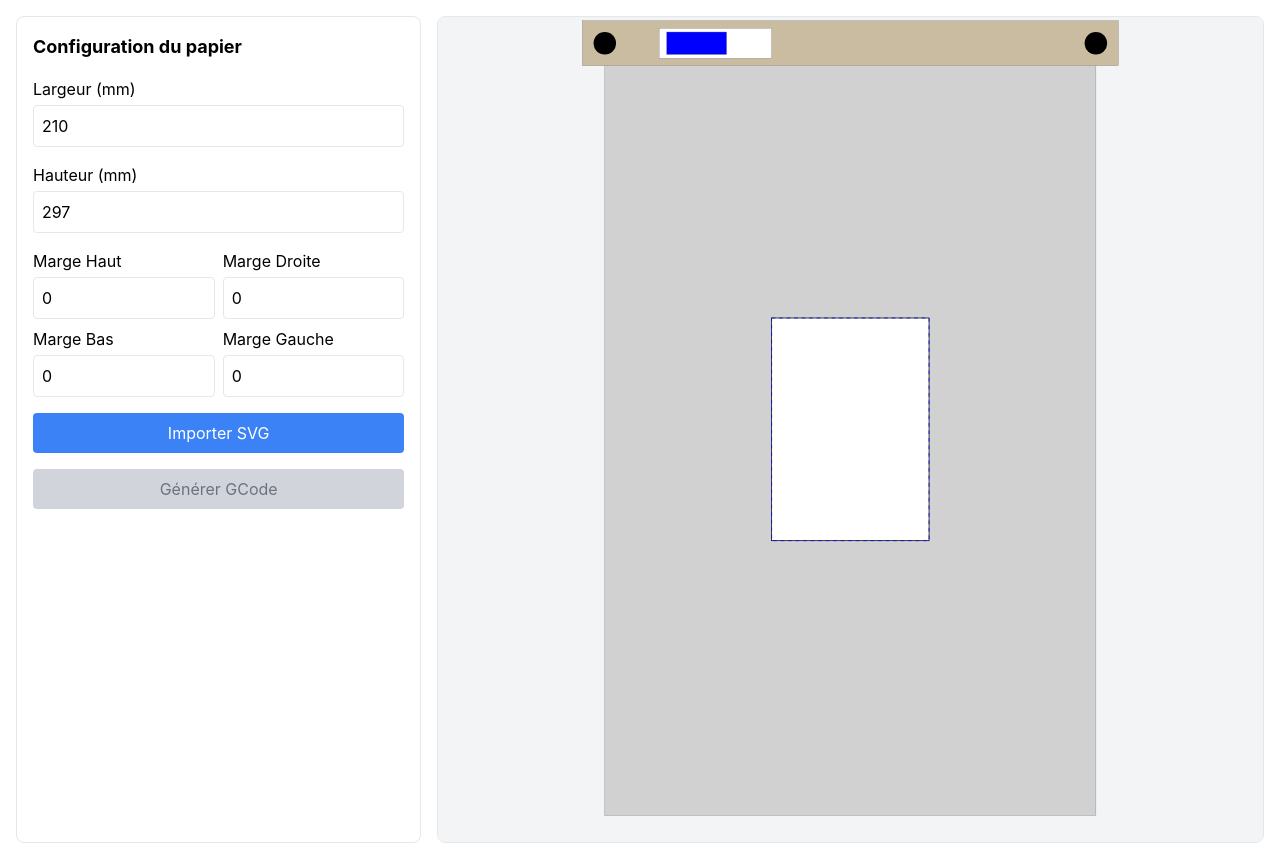
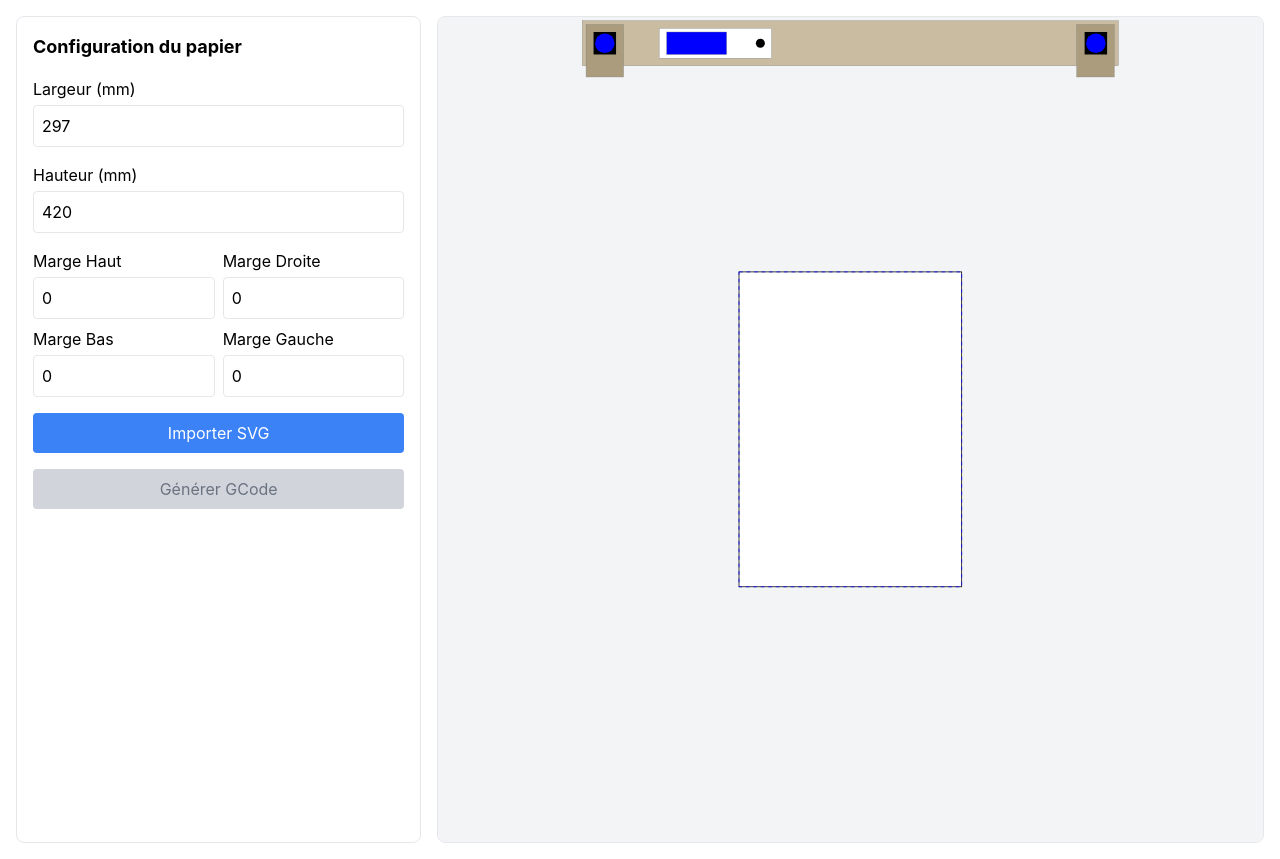
Before and after one commit to sjvl/plotter-slicer, a Next.js app: page / in a window 1280 px wide. Built offline with nearby package versions, Linux system fonts and the light colour scheme.

Commit message:
better plotter representation

```diff
--- a/components/PlotterApp.js
+++ b/components/PlotterApp.js
@@ -10,8 +10,8 @@ const PLOTTER_HEIGHT = PLOTTER_MAX_Y - PLOTTER_MIN_Y; // 249.602
 
 const PlotterApp = () => {
   const [paperConfig, setPaperConfig] = useState({
-    width: 210,
-    height: 297,
+    width: 297,
+    height: 420,
     marginTop: 0,
     marginRight: 0,
     marginBottom: 0,
@@ -861,7 +861,7 @@ const PlotterApp = () => {
               className="w-full h-full bg-gray-100"
             >
               {/* Zone de dessin totale du plotter */}
-              <rect
+              {/* <rect
                 x={(canvas.width - machineConfig.width) /2}
                 y={(canvas.height - machineConfig.height) /2}
                 width={machineConfig.width}
@@ -869,9 +869,9 @@ const PlotterApp = () => {
                 fill="#d1d1d1"
                 stroke="gray"
                 strokeWidth="0.5"
-              />
+              /> */}
 
-              {/* Moteurs (en haut) */}
+              {/* Support machine */}
               <rect
                 x={(canvas.width - machineConfig.width) /2 -30}
                 y={(canvas.height - 1030) /2 - 30}
@@ -881,8 +881,45 @@ const PlotterApp = () => {
                 stroke="grey"
                 strokeWidth="0.5"
               />
-              <circle cx={(canvas.width - machineConfig.width) /2} cy={(canvas.height - machineConfig.height) /2} r="15" fill="black" />
-              <circle cx={canvas.width - (canvas.width - machineConfig.width) /2} cy={(canvas.height - machineConfig.height) /2} r="15" fill="black" />
+
+              {/* Moteurs */}
+              <rect
+                x={(canvas.width - machineConfig.width) /2 -25}
+                y={(canvas.height - 1030) /2 - 25}
+                width={50}
+                height={70}
+                fill="#ab9c7e"
+                stroke="grey"
+                strokeWidth="0.5"
+              />
+              <rect
+                x={(canvas.width - machineConfig.width) /2 - 15}
+                y={(canvas.height - machineConfig.height) /2 - 15}
+                width={30}
+                height={30}
+                fill="black"
+              />
+              <circle cx={(canvas.width - machineConfig.width) /2} cy={(canvas.height - machineConfig.height) /2} r="13" fill="blue" />
+
+              <rect
+                x={(canvas.width) -248}
+                y={(canvas.height - 1030) /2 - 25}
+                width={50}
+                height={70}
+                fill="#ab9c7e"
+                stroke="grey"
+                strokeWidth="0.5"
+              />
+              <rect
+                x={canvas.width - (canvas.width - machineConfig.width) /2 - 15}
+                y={(canvas.height - machineConfig.height) /2 - 15}
+                width={30}
+                height={30}
+                fill="black"
+              />
+              <circle cx={canvas.width - (canvas.width - machineConfig.width) /2} cy={(canvas.height - machineConfig.height) /2} r="13" fill="blue" />
+
+              {/* Ecran + SD */}
               <rect
                 x={(canvas.width - 210) / 2 - 150}
                 y={(canvas.height - 1030) /2 - 20}
@@ -901,6 +938,8 @@ const PlotterApp = () => {
                 stroke="grey"
                 strokeWidth=".5"
               />
+              <circle cx={(canvas.width - 210) / 2 - 15} cy={(canvas.height - 1030) /2} r="6" fill="black" />
+
 
 
               {/* Papier centré */}
```
